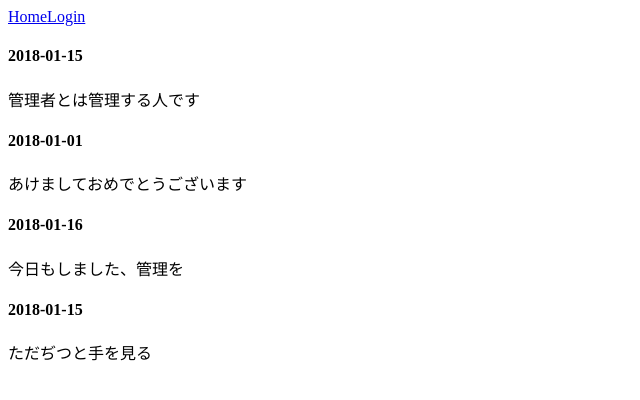
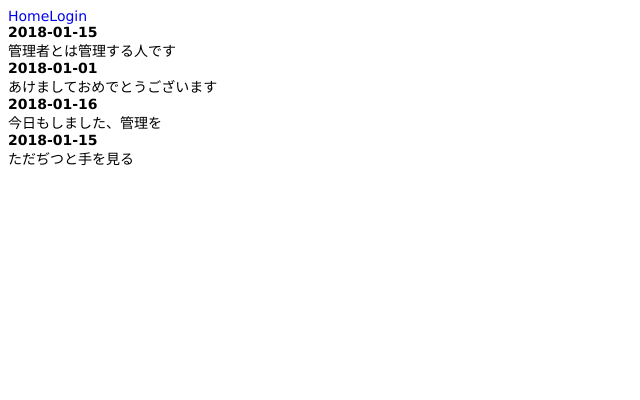
Before and after one commit to ravelll/nippue, a Vue app: page / in a window 1280 px wide. Shown: the top 400 px of the page, without its empty margins (0-640 px from the left). Built offline with nearby package versions, Linux system fonts and the light colour scheme.

Commit message:
Add general styles

```diff
--- a/src/App.vue
+++ b/src/App.vue
@@ -5,3 +5,36 @@
     <router-view></router-view>
   </div>
 </template>
+
+<style lang="scss">
+*,
+*::after,
+*::before {
+  box-sizing: border-box;
+}
+
+html {
+  font-size: 62.5%;
+}
+
+body {
+  font-size: 1.4rem;
+  font-weight: normal;
+  font-family: 'ヒラギノ角ゴ ProN W3', 'Hiragino Kaku Gothic ProN', 'メイリオ', Meiryo, 'Yu Gothic', YuGothic, Verdana, Helvetica, 'ＭＳ Ｐゴシック', sans-serif;
+}
+
+h1,
+h2,
+h3,
+h4,
+h5 {
+  margin: 0;
+}
+
+a {
+  text-decoration: none;
+  &:hover {
+    text-decoration: underline;
+  }
+}
+</style>
--- a/src/index.html
+++ b/src/index.html
@@ -2,6 +2,7 @@
 <html>
   <head>
     <meta charset="utf-8">
+    <meta name="viewport" content="width=device-width,initial-scale=1.0">
     <title>vue-nippo</title>
   </head>
   <body>
```
